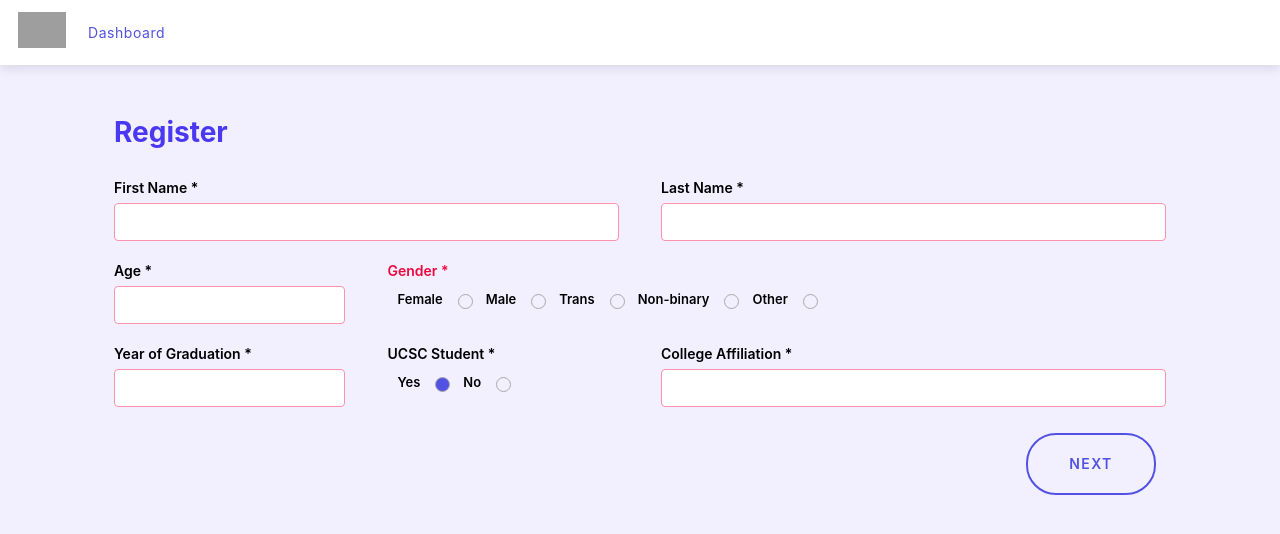
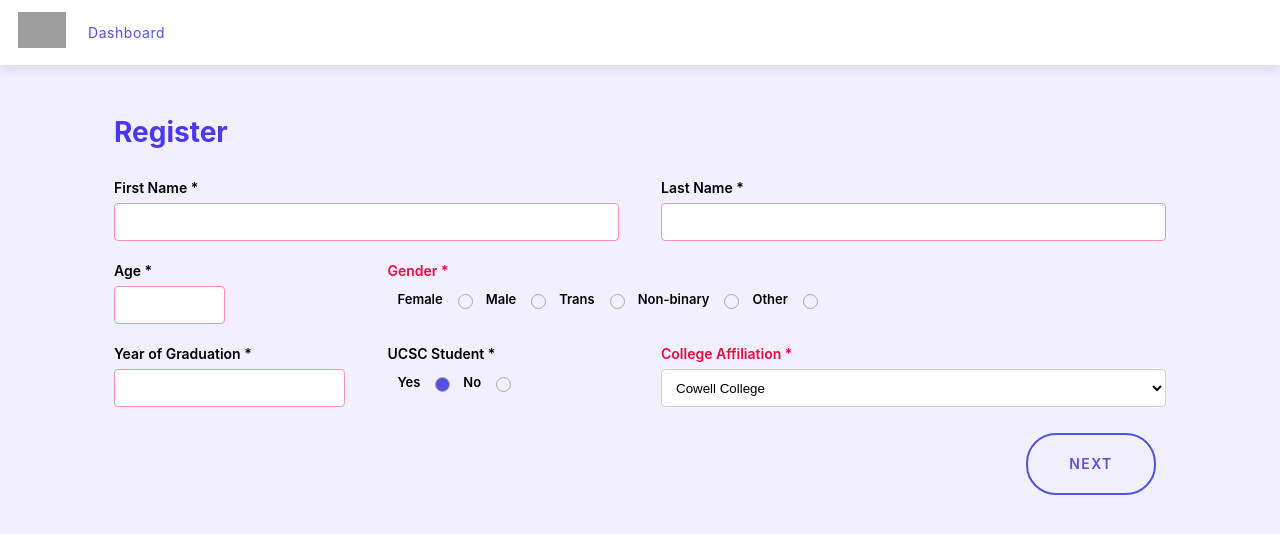
Before and after one commit to w-gao/cruzhacks-2021-frontend, a React (Create React App) app: page /register in a window 1280 px wide. Both pictures are taken after a click on the radio button "Yes". Shown: the top 534 px of the page. Built offline with nearby package versions, Linux system fonts and the light colour scheme; grey boxes are pictures that could not be loaded.

Commit message:
Use a dropdown menu for college affiliation

```diff
--- a/src/components/RegistrationForm.tsx
+++ b/src/components/RegistrationForm.tsx
@@ -36,6 +36,20 @@ export interface RadioInputProps {
     parent: string,
     value: any,
     register: any
+}
+
+export interface SelectInputProps {
+    entry: string,
+    text: string,
+    value: any,
+    validateForm: any,
+    register: any
+    children: any
+}
+
+export interface SelectInputOptionProps {
+    entry: string,
+    text: string
 }
 
 export const Input = (props: InputProps) => {
@@ -77,6 +91,26 @@ export const RadioInput = (props: RadioInputProps) => {
     )
 }
 
+export const SelectInput = (props: SelectInputProps) => {
+    return (
+        <>
+            <label htmlFor={props.entry}
+                   className={(!props.validateForm(props.entry, props.value) ? "invalid-color " : "")}>
+                {props.text}</label>
+            <select name={props.entry} className="u-full-width"
+                    defaultValue={props.value} ref={props.register}>
+                {props.children}
+            </select>
+        </>
+    )
+}
+
+export const SelectInputOption = (props: SelectInputOptionProps) => {
+    return (
+        <option value={props.entry}>{props.text}</option>
+    )
+}
+
 
 export const RegistrationForm = () => {
 
@@ -107,7 +141,7 @@ export const RegistrationForm = () => {
         let check = Object(data);
 
         let entries = ['firstName', 'lastName', 'age', 'gender',
-            'yearOfGrad', 'ucscStudent', 'firstHackathon',
+            'ucscStudent', 'firstHackathon',
             'whyParticipate', 'transportation']
 
         for (let entry in entries) {
@@ -129,15 +163,15 @@ export const RegistrationForm = () => {
         switch (entry) {
             case 'firstName':
             case 'lastName':
-                return value.length > 0 && value.length < 100;
+                return value.length > 0 && value.length < 101;
             case 'age':
                 return value.length > 0 && value.length < 4;
             case 'gender':
                 return true;
             case 'genderOther':
-                return value.length > 0 && value.length < 320
+                return value.length > 0 && value.length < 321
             case 'yearOfGrad':
-                return value.length > 0 && value.length < 5;
+                return value.length < 5;
             case 'ucscStudent':
                 return true;
             case 'collegeAffiliation':
@@ -145,11 +179,11 @@ export const RegistrationForm = () => {
             case 'firstHackathon':
                 return true;
             case 'whyParticipate':
-                return value.length > 0 && value.length < 500
+                return value.length > 0 && value.length < 501
             case 'transportation':
                 return true;
             case 'accommodations':
-                return value.length < 150
+                return value.length < 151
         }
 
         return true;
--- a/src/components/registration/StepOne.tsx
+++ b/src/components/registration/StepOne.tsx
@@ -1,5 +1,5 @@
 import React from 'react';
-import {IProps, Input, RadioGroupInput, RadioInput} from "../RegistrationForm";
+import {IProps, Input, RadioGroupInput, RadioInput, SelectInput, SelectInputOption} from "../RegistrationForm";
 
 
 export default function StepOne(props: IProps) {
@@ -24,10 +24,12 @@ export default function StepOne(props: IProps) {
 
             <div className="row">
                 <div className="three columns">
-                    <Input entry={"age"} text={"Age *"} type={"number"} value={data.age} validateForm={validateForm}
-                           register={register}/>
+                    <div className="six columns">
+                        <Input entry={"age"} text={"Age *"} type={"number"} value={data.age} validateForm={validateForm}
+                               register={register}/>
+                    </div>
                 </div>
-                <div className="six columns">
+                <div className="nine columns">
                     <RadioGroupInput entry={"gender"} text={"Gender *"} value={data.gender} validateForm={validateForm}>
                         <RadioInput entry={"female"} text={"Female"} parent={"gender"} value={data.gender}
                                     register={register}/>
@@ -39,15 +41,12 @@ export default function StepOne(props: IProps) {
                                     register={register}/>
                         <RadioInput entry={"other"} text={"Other"} parent={"gender"} value={data.gender}
                                     register={register}/>
+
+                        {data.gender === "other" &&
+                        <Input entry={"genderOther"} text={""} type={"text"} value={data.genderOther}
+                               validateForm={validateForm} register={register}/>}
                     </RadioGroupInput>
                 </div>
-
-                {data.gender === "other" &&
-                <div className="three columns">
-                    <Input entry={"genderOther"} text={"Other *"} type={"text"} value={data.genderOther}
-                           validateForm={validateForm} register={register}/>
-                </div>}
-
             </div>
 
             <div className="row">
@@ -66,9 +65,19 @@ export default function StepOne(props: IProps) {
                 </div>
 
                 {data.ucscStudent === "yes" && <div className="six columns">
-                    <Input entry={"collegeAffiliation"} text={"College Affiliation *"} type={"text"}
-                           value={data.collegeAffiliation} validateForm={validateForm} register={register}/>
-                    {/*    options */}
+                    <SelectInput entry={"collegeAffiliation"} text={"College Affiliation *"}
+                                 value={data.collegeAffiliation} validateForm={validateForm} register={register}>
+                        <SelectInputOption entry={"cowell"} text={"Cowell College"}/>
+                        <SelectInputOption entry={"stevenson"} text={"Stevenson College"}/>
+                        <SelectInputOption entry={"crown"} text={"Crown College"}/>
+                        <SelectInputOption entry={"merrill"} text={"Merrill College"}/>
+                        <SelectInputOption entry={"porter"} text={"Porter College"}/>
+                        <SelectInputOption entry={"kresge"} text={"Kresge College"}/>
+                        <SelectInputOption entry={"oakes"} text={"Oakes College"}/>
+                        <SelectInputOption entry={"rcc"} text={"Rachel Carson College"}/>
+                        <SelectInputOption entry={"c9"} text={"College Nine"}/>
+                        <SelectInputOption entry={"c10"} text={"College Ten"}/>
+                    </SelectInput>
                 </div>}
             </div>
         </React.Fragment>
```
